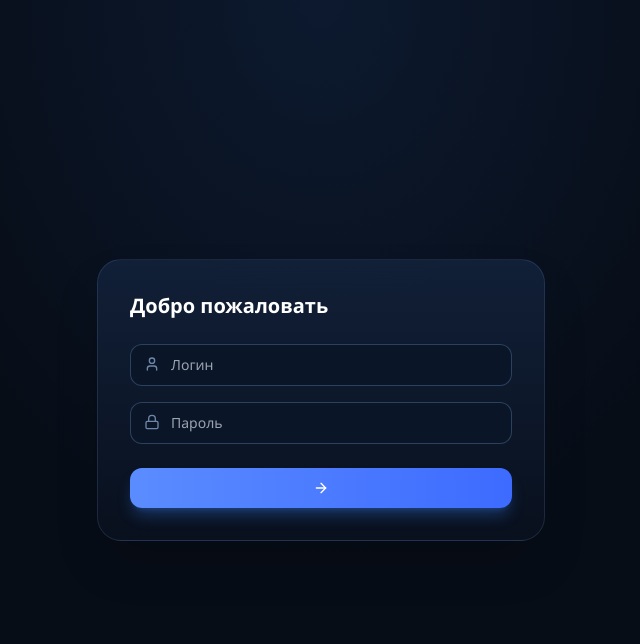
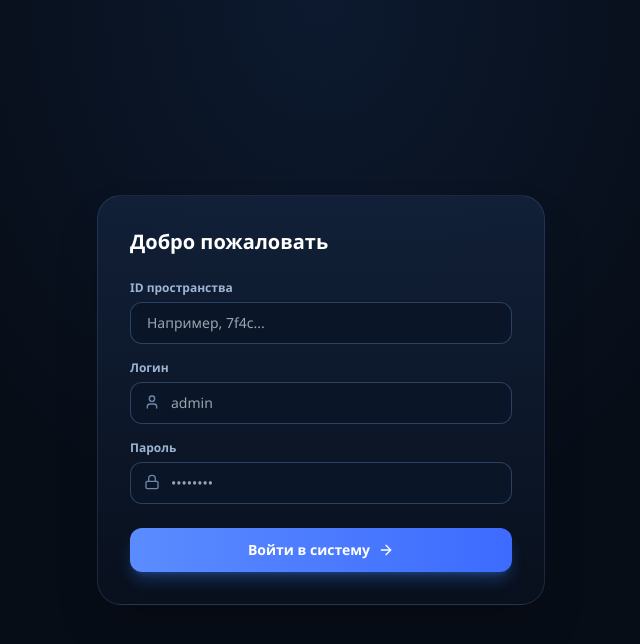
Before and after one commit to sentinel11-11/ATOS-SaaS-AI-ATS, a React (Vite) app in the folder frontend/: page / in a window 1280 px wide. Shown: the top 644 px of the page, without its empty margins (319-959 px from the left). Built offline with nearby package versions, Linux system fonts and the light colour scheme; no server answers.

Commit message:
restore login field labels

```diff
--- a/frontend/src/pages/AuthGate.jsx
+++ b/frontend/src/pages/AuthGate.jsx
@@ -9,8 +9,7 @@ export default function AuthGate({ onLoginSuccess }) {
   const [loading, setLoading] = useState(false);
   const initialWorkspace = new URLSearchParams(window.location.search).get('workspace') || '';
   const [tenantId, setTenantId] = useState(initialWorkspace);
-  const [needsWorkspace, setNeedsWorkspace] = useState(Boolean(initialWorkspace));
-  const [showWorkspace, setShowWorkspace] = useState(Boolean(initialWorkspace));
+  const [needsWorkspace, setNeedsWorkspace] = useState(false);
   const workspaceRef = useRef(null);
 
   const handleSubmit = async (e) => {
@@ -33,7 +32,6 @@ export default function AuthGate({ onLoginSuccess }) {
     } else {
       if (res?.error === 'tenant_required' || res?.error === 'workspace_required') {
         setNeedsWorkspace(true);
-        setShowWorkspace(true);
         setError('Для этого аккаунта укажите ID рабочего пространства');
         workspaceRef.current?.focus();
         return;
@@ -52,8 +50,8 @@ export default function AuthGate({ onLoginSuccess }) {
         <h1 className="text-xl font-bold text-white mb-6">Добро пожаловать</h1>
 
         <form onSubmit={handleSubmit} className="flex flex-col gap-4">
-          {showWorkspace && <div>
-            <label className="sr-only" htmlFor="workspace-id">ID пространства</label>
+          <div>
+            <label className="text-xs font-semibold text-muted block mb-1.5" htmlFor="workspace-id">ID пространства</label>
             <input
               ref={workspaceRef}
               id="workspace-id"
@@ -64,12 +62,12 @@ export default function AuthGate({ onLoginSuccess }) {
                 setTenantId(event.target.value);
                 setNeedsWorkspace(false);
               }}
-              placeholder="ID пространства"
+              placeholder="Например, 7f4c..."
               className={`w-full bg-[#0a1628] border rounded-xl px-4 py-2.5 text-sm outline-none focus:border-acc focus:ring-2 focus:ring-acc/20 text-white transition-all ${needsWorkspace ? 'border-bad' : 'border-line2'}`}
             />
-          </div>}
+          </div>
           <div>
-            <label htmlFor="login" className="sr-only">Логин</label>
+            <label htmlFor="login" className="text-xs font-semibold text-muted block mb-1.5">Логин</label>
             <div className="relative">
               <User className="w-4 h-4 text-dim absolute left-3.5 top-3" />
               <input
@@ -78,14 +76,14 @@ export default function AuthGate({ onLoginSuccess }) {
                 type="text"
                 value={login}
                 onChange={(e) => setLogin(e.target.value)}
-                placeholder="Логин"
+                placeholder="admin"
                 className="w-full bg-[#0a1628] border border-line2 rounded-xl pl-10 pr-4 py-2.5 text-sm outline-none focus:border-acc focus:ring-2 focus:ring-acc/20 text-white transition-all"
               />
             </div>
           </div>
 
           <div>
-            <label htmlFor="password" className="sr-only">Пароль</label>
+            <label htmlFor="password" className="text-xs font-semibold text-muted block mb-1.5">Пароль</label>
             <div className="relative">
               <Lock className="w-4 h-4 text-dim absolute left-3.5 top-3" />
               <input
@@ -94,7 +92,7 @@ export default function AuthGate({ onLoginSuccess }) {
                 type="password"
                 value={password}
                 onChange={(e) => setPassword(e.target.value)}
-                placeholder="Пароль"
+                placeholder="••••••••"
                 className="w-full bg-[#0a1628] border border-line2 rounded-xl pl-10 pr-4 py-2.5 text-sm outline-none focus:border-acc focus:ring-2 focus:ring-acc/20 text-white transition-all"
               />
             </div>
@@ -107,7 +105,7 @@ export default function AuthGate({ onLoginSuccess }) {
             disabled={loading}
             className="w-full mt-2 py-3 rounded-xl bg-gradient-to-r from-[#5b8cff] to-[#3d6bff] hover:brightness-110 font-bold text-sm text-white shadow-lg shadow-acc/30 flex items-center justify-center gap-2 transition-all disabled:opacity-50"
           >
-            <span className="sr-only">{loading ? 'Проверка...' : 'Войти в систему'}</span>
+            {loading ? 'Проверка...' : 'Войти в систему'}
             <ArrowRight className="w-4 h-4" />
           </button>
         </form>
```
Also changed, not shown: 1 other file (tests, documents, lock files or other folders).
